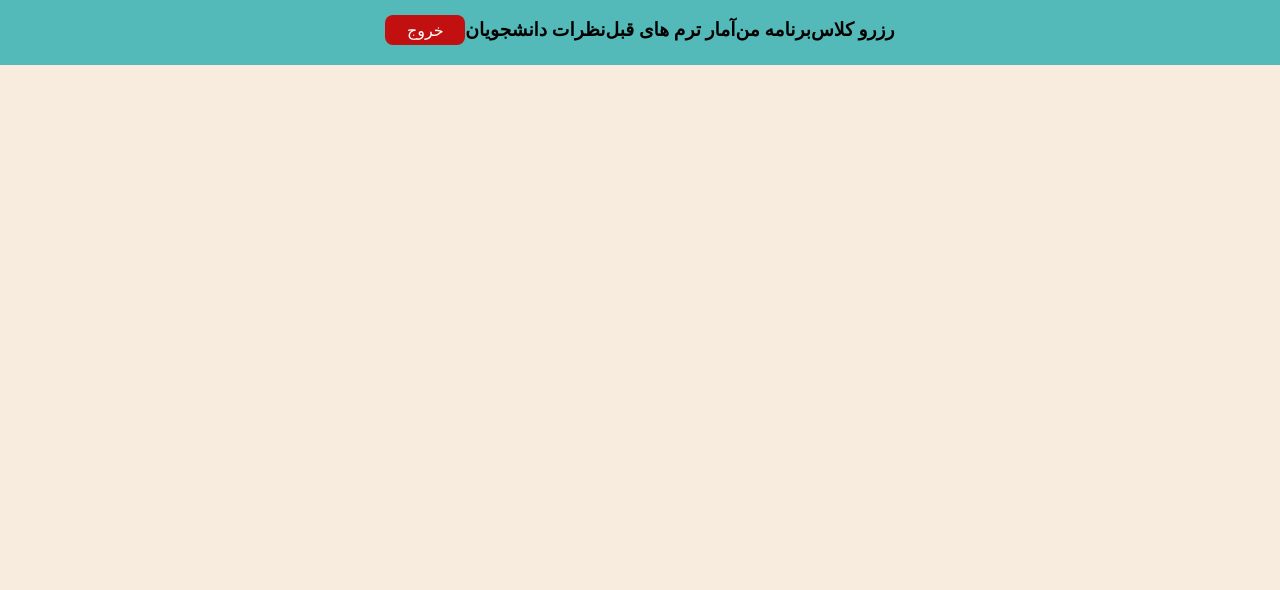
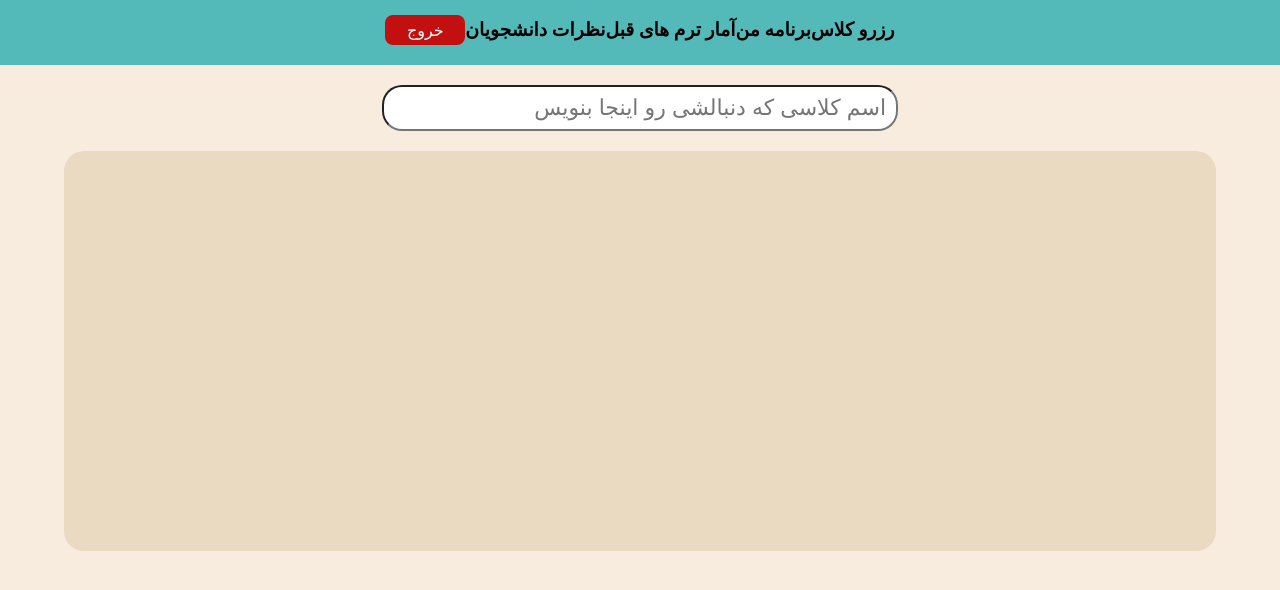
Before and after one commit to MJSahebnasi/Boostan, a React (Create React App) app in the folder boostan-frontend/: page / in a window 1280 px wide. Shown: the top 590 px of the page. Built offline with nearby package versions, Linux system fonts and the light colour scheme.

Commit message:
student book_class page main structure

```diff
--- a/boostan-frontend/src/App.js
+++ b/boostan-frontend/src/App.js
@@ -4,6 +4,7 @@ import StudentPage from './components/StudentPage';
 import './App.css';
 import './components/styles/LoginPage.css'
 import './components/styles/StudentHeader.css'
+import './components/styles/StudentBookClass.css'
 
 
 function App() {
--- /dev/null
+++ b/boostan-frontend/src/components/StudentBookClass.js
@@ -0,0 +1,37 @@
+import React from 'react';
+// import { Link } from 'react-router-dom';
+// import { useSelector } from "react-redux";
+
+function StudentBookClass() {
+
+    // const cartItems = useSelector((state) => state.cart.items);
+
+    // if (cartItems.length === 0) {
+    //     return (
+    //         <div className="navbar">
+    //             <div className="container">
+    //                 <Link className='menu_nutton_link' to={"/"}><h3>All Products</h3></Link>
+    //                 <Link className='menu_nutton_link' to={"/Smartphones"}><h3>Smartphones</h3></Link>
+    //                 <Link className='menu_nutton_link' to={"/Notebooks"}><h3>Notebooks</h3></Link>
+    //                 <div>
+    //                     <Link id='cartLink' to={"/cart"}><button type="button" className="cart_button">Cart</button></Link>
+    //                 </div>
+    //             </div>
+    //         </div>
+    //     );
+    // }
+
+    return (
+        <div className="bookclass_body">
+            <div className='search_div'>
+                <input id="bookclass_search_bar" className='search_input' type={'text'} placeholder={'اسم کلاسی که دنبالشی رو اینجا بنویس'}/>
+            </div>
+
+            <div className='class_container'>
+
+            </div>
+        </div>
+    );
+
+}
+export default StudentBookClass;
--- a/boostan-frontend/src/components/StudentHeader.js
+++ b/boostan-frontend/src/components/StudentHeader.js
@@ -22,8 +22,8 @@ function StudentHeader() {
     // }
 
     return (
-        <div className="navbar">
-            <div className="navbar_container">
+        <div className="student_header">
+            <div className="student_header_container">
                 {/* <Link className='menu_nutton_link' to={"/"}><h3>All Products</h3></Link>
                 <Link className='menu_nutton_link' to={"/Smartphones"}><h3>Smartphones</h3></Link>
                 <Link className='menu_nutton_link' to={"/Notebooks"}><h3>Notebooks</h3></Link> */}
--- a/boostan-frontend/src/components/StudentPage.js
+++ b/boostan-frontend/src/components/StudentPage.js
@@ -1,4 +1,5 @@
 import React from 'react';
+import StudentBookClass from './StudentBookClass';
 
 // import { Link } from 'react-router-dom';
 // import { useDispatch, useSelector } from "react-redux";
@@ -14,6 +15,7 @@ function StudentPage(props) {
     return (
         <div>
             <StudentHeader />
+            <StudentBookClass />
         </div>
     );
 
--- /dev/null
+++ b/boostan-frontend/src/components/styles/StudentBookClass.css
@@ -0,0 +1,33 @@
+.bookclass_body{
+    display: flex;
+    flex-direction: column;
+    align-items: center;
+}
+
+.search_div{
+    margin-top: 20px;
+}
+
+.search_input{
+    width: 500px;
+    height: 40px;
+    border-radius: 20px;
+
+    padding-right: 10px;
+
+    direction: rtl;
+
+    /* line-height: 17px; */
+    font-size: 22px;
+}
+
+.class_container{
+    margin-top: 20px;
+    margin-bottom: 20px;
+
+    background-color: var(--cream2);
+    border-radius: 20px;
+
+    height: 400px;
+    width: 90%;
+}
--- a/boostan-frontend/src/components/styles/StudentHeader.css
+++ b/boostan-frontend/src/components/styles/StudentHeader.css
@@ -1,4 +1,4 @@
-.navbar {
+.student_header {
     width: 100%;
     height: 65px;
 
@@ -11,7 +11,7 @@
     background-color: var(--blue2);
 }
 
-.navbar_container {
+.student_header_container {
     /* background-color: red; */
 
     display: inline-flex;
```
